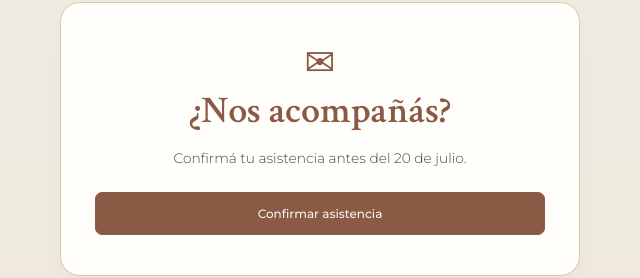
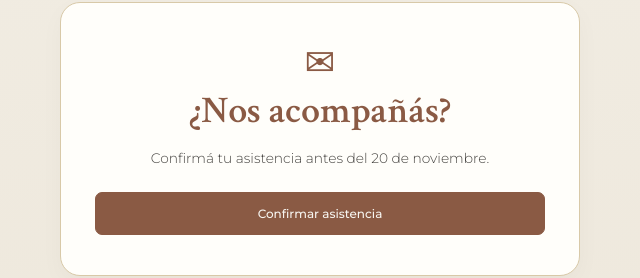
Before and after one commit to uniagus98-jpg/invitacionCasamiento, a plain HTML site: page index.html in a window 1280 px wide. Shown: the part 4579-4857 px from the top of the page, 320-960 px from the left. Drawn offline with Linux system fonts and the light colour scheme.

Commit message:
Publica cambios pendientes de la invitacion

```diff
--- a/index.html
+++ b/index.html
@@ -115,7 +115,7 @@
       <div class="detail-card rsvp-card">
         <div class="section-icon">✉</div>
         <h2>¿Nos acompañás?</h2>
-        <p>Confirmá tu asistencia antes del 20 de julio.</p>
+        <p>Confirmá tu asistencia antes del 20 de noviembre.</p>
         <button class="button button-solid" data-modal="rsvpModal">Confirmar asistencia</button>
       </div>
       <a class="hero-down section-next" href="#te-esperamos" aria-label="Seguí a la sección Te esperamos">
```
Also changed, not shown: img/monograma.png (added), 1 other file.
